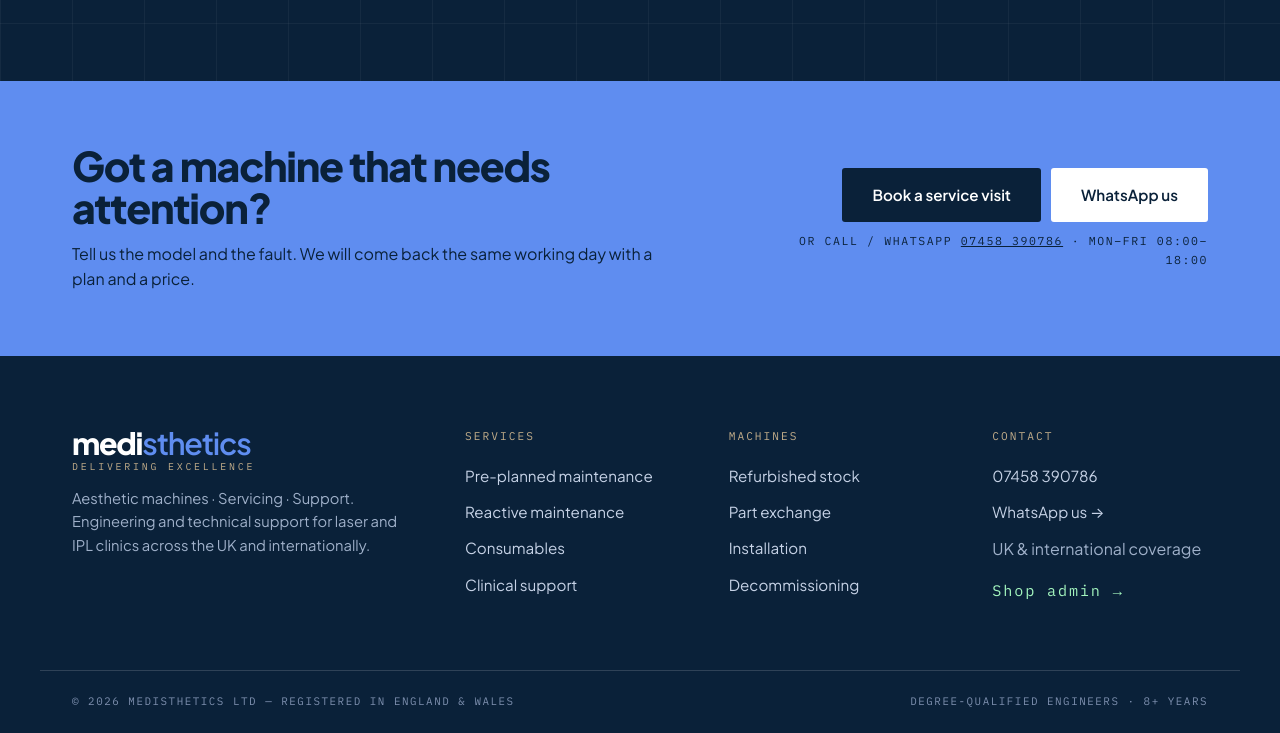
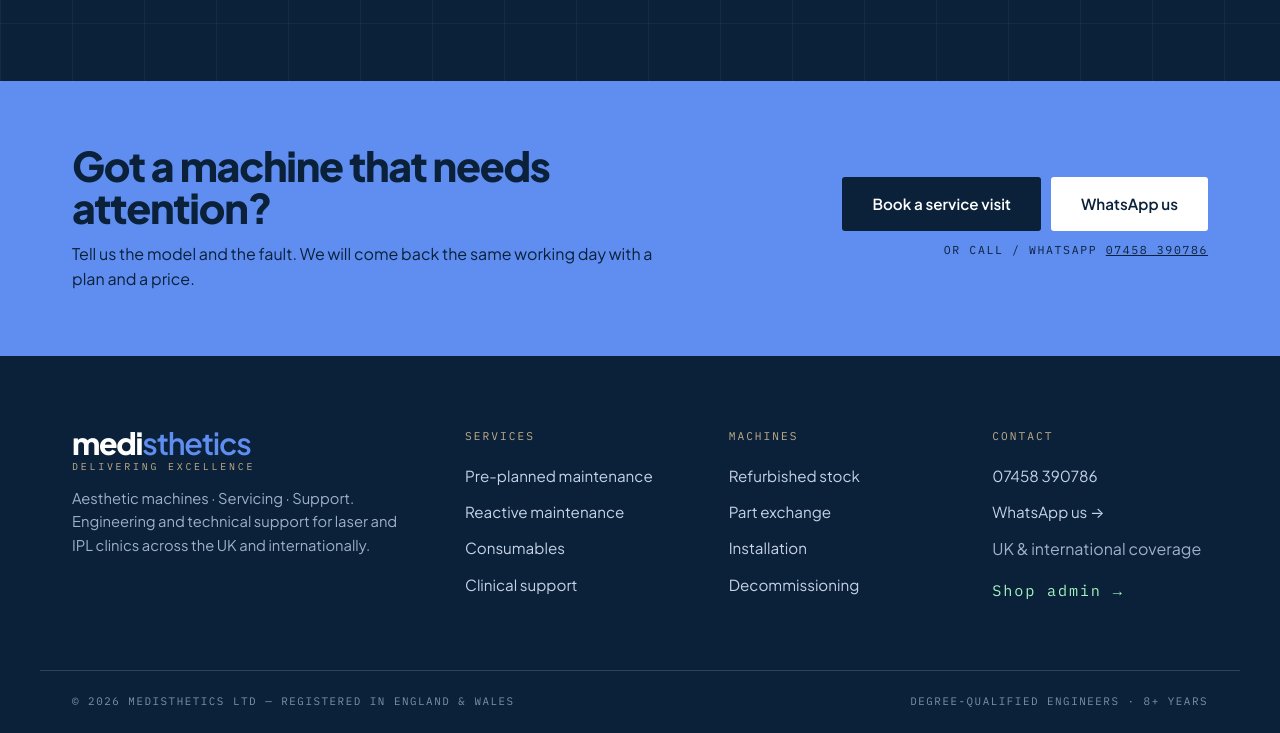
Before and after one commit to usmankhalid98/medisthetics-website, a plain HTML site: page index.html in a window 1280 px wide. Shown: the part 3449-4182 px from the top of the page. Drawn offline with Linux system fonts and the light colour scheme.

Commit message:
Remove opening days and hours from contact sections

```diff
--- a/index.html
+++ b/index.html
@@ -163,7 +163,7 @@
             <a class="btn btn-navy" href="https://wa.me/447458390786?text=Hi%20medisthetics%2C%20I%27d%20like%20to%20book%20a%20service%20visit." target="_blank" rel="noopener">Book a service visit</a>
             <a class="btn btn-whatsapp" href="https://wa.me/447458390786?text=Hi%20medisthetics%2C%20I%20have%20a%20machine%20enquiry." target="_blank" rel="noopener">WhatsApp us</a>
           </div>
-          <p class="mono cta-line">OR CALL / WHATSAPP <a href="tel:+447458390786">07458 390786</a> · MON–FRI 08:00–18:00</p>
+          <p class="mono cta-line">OR CALL / WHATSAPP <a href="tel:+447458390786">07458 390786</a></p>
         </div>
       </div>
     </section>
```
Also changed, not shown: shop.html (+1 -1 lines).
